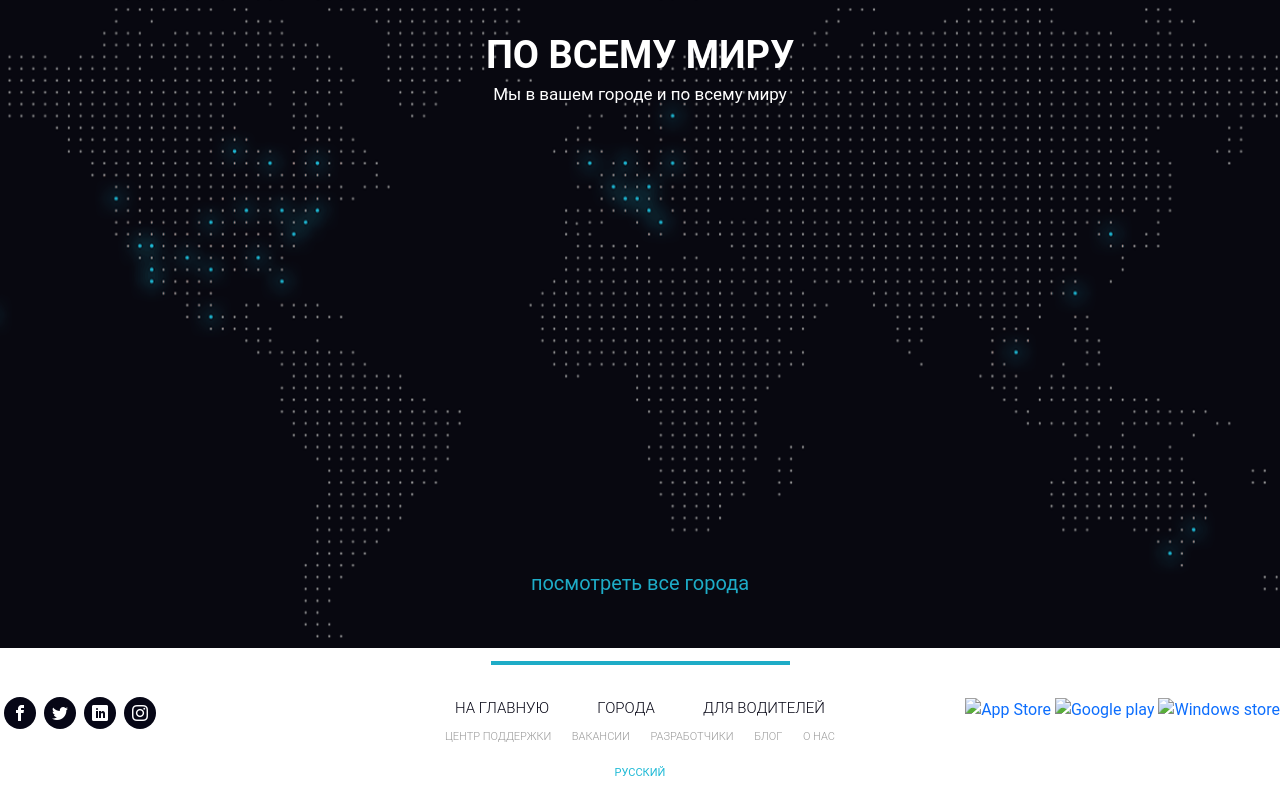
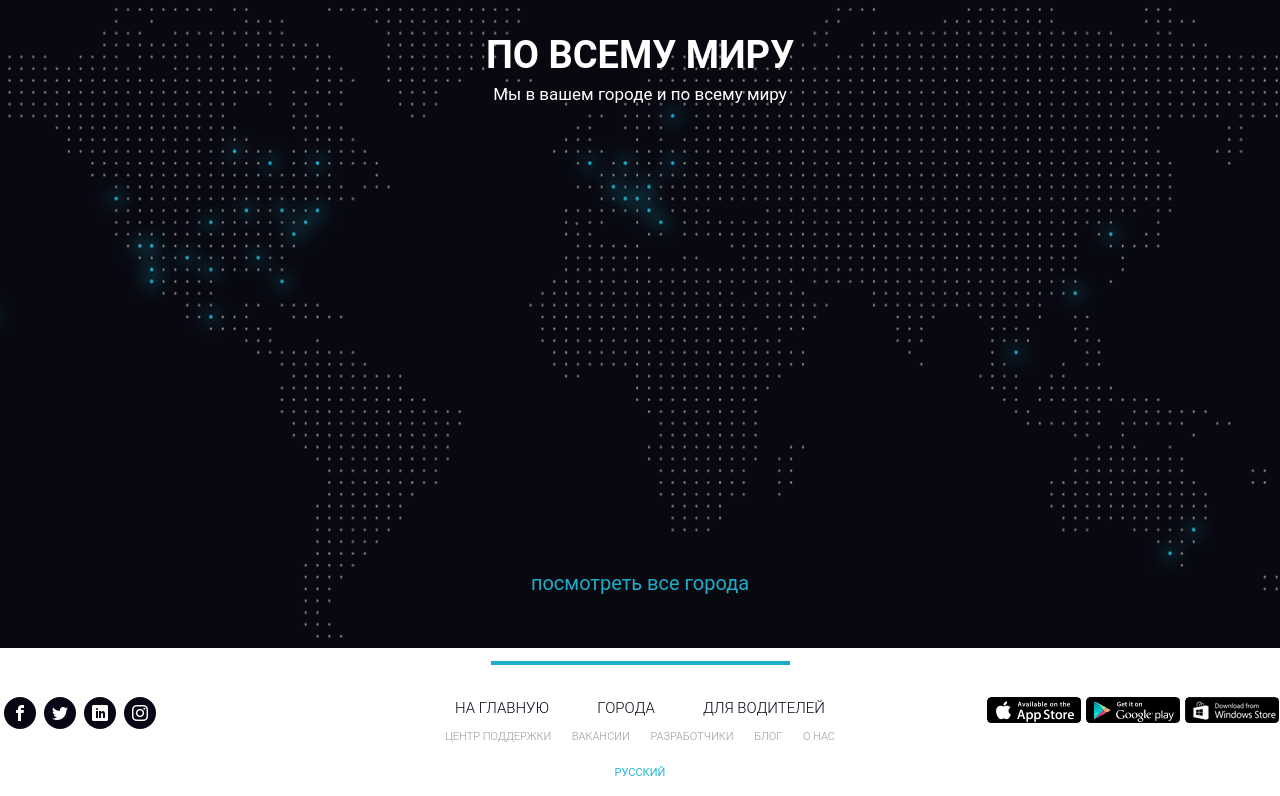
Before and after one commit to Iceblinkil/uber, a plain HTML site: page index.html in a window 1280 px wide. Shown: the part 4910-5706 px from the top of the page. Drawn offline with Linux system fonts and the light colour scheme; files whose address does not match are found by name; a web font is replaced by a local one.

Commit message:
Update index.html

```diff
--- a/index.html
+++ b/index.html
@@ -317,13 +317,13 @@
         <div>
             <div class="footer_mobile">
                 <a href="#">
-                    <img src="../src/icons/app_store.png" alt="App Store">
+                    <img src="/icons/app_store.png" alt="App Store">
                 </a>
                 <a href="#">
-                    <img src="../src/icons/google_play.png" alt="Google play">
+                    <img src="/icons/google_play.png" alt="Google play">
                 </a>
                 <a href="#">
-                    <img src="../src/icons/windows_store.png" alt="Windows store">
+                    <img src="/icons/windows_store.png" alt="Windows store">
                 </a>
             </div>
         </div>
```
